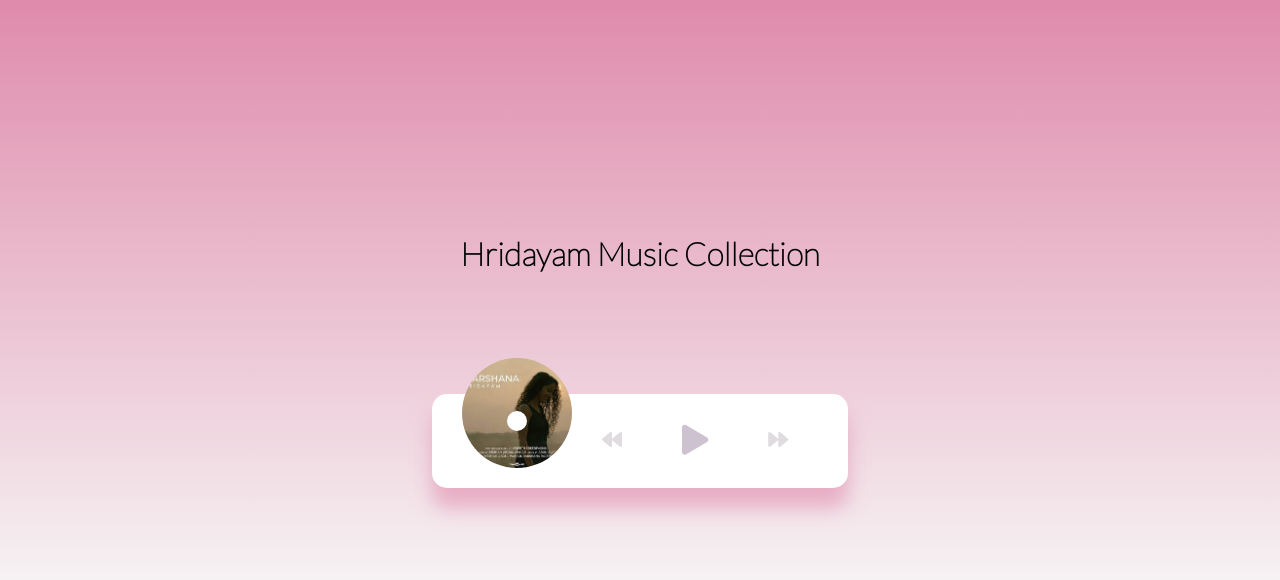
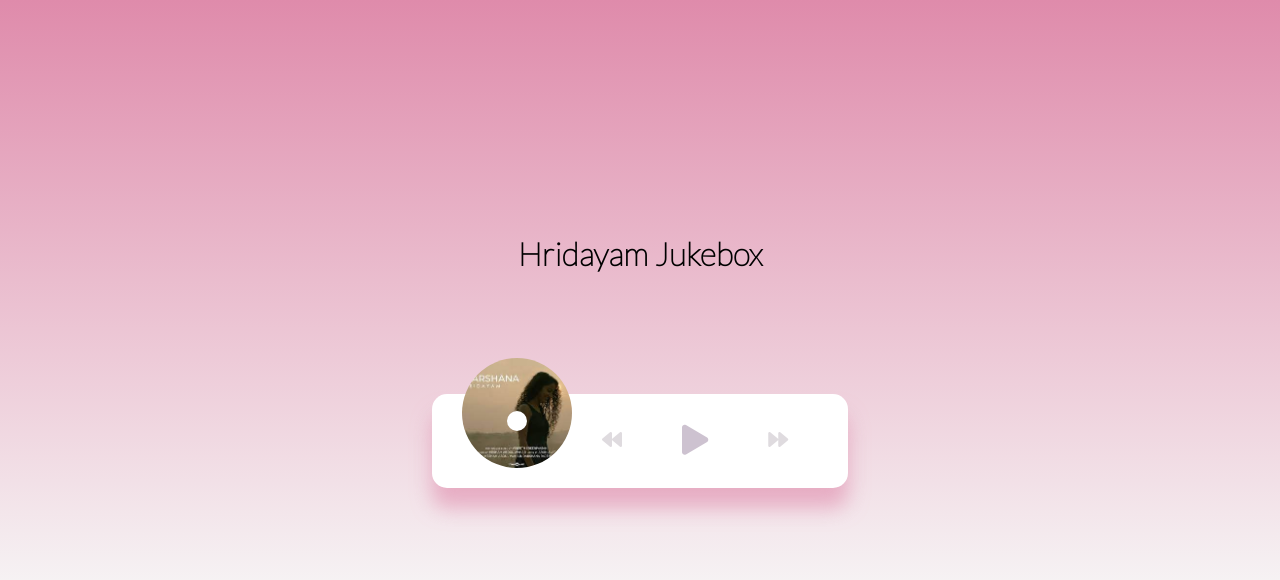
Before and after one commit to jaison080/Hridayam-Music-Player, a plain HTML site: page index.html in a window 1280 px wide. Drawn offline with Linux system fonts and the light colour scheme.

Commit message:
Inital commit

```diff
--- a/index.html
+++ b/index.html
@@ -8,10 +8,10 @@
     <link rel="stylesheet" href="style.css">
     <link rel="stylesheet" href="https://cdnjs.cloudflare.com/ajax/libs/font-awesome/5.15.4/css/all.min.css">
 
-    <title>Music Player</title>
+    <title>Hridayam Jukebox</title>
 </head>
 <body>
-    <h1>Hridayam Music Collection </h1>
+    <h1>Hridayam Jukebox</h1>
 
     <div class="music-container">
         <div class="music-info">
```
